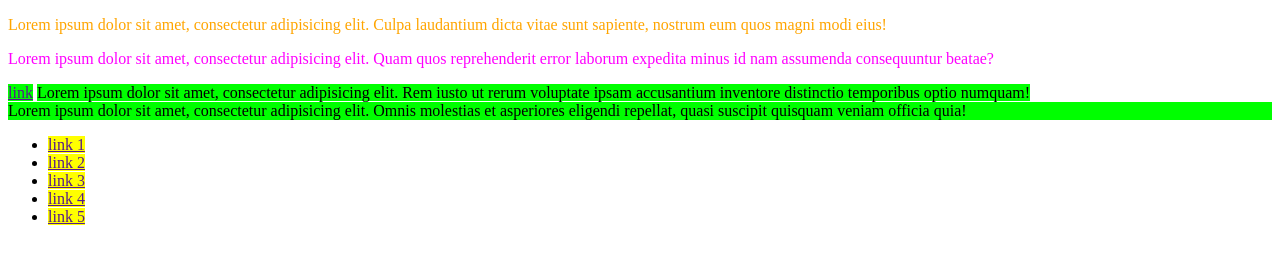
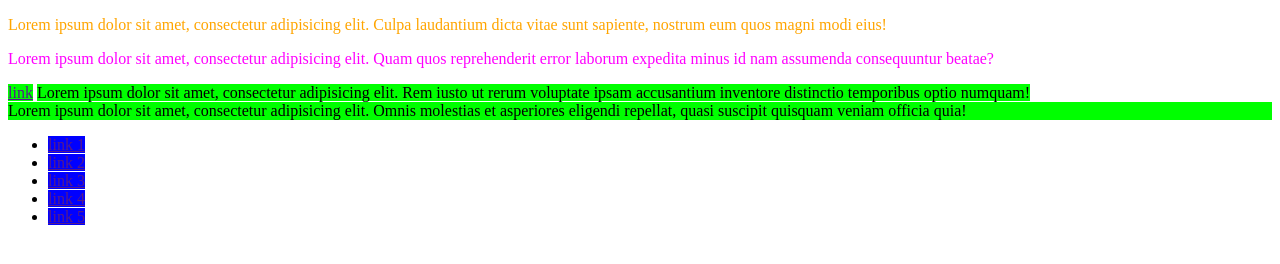
Before and after one commit to grabczakkamil/css-podstawy, a plain HTML site: page podstawowe-selektory-css/index.html in a window 1280 px wide. Drawn offline with Linux system fonts and the light colour scheme.

Commit message:
selektory potomków

```diff
--- a/podstawowe-selektory-css/css/style.css
+++ b/podstawowe-selektory-css/css/style.css
@@ -13,3 +13,6 @@ a, span, div {
 li > a {
     background-color: yellow;
 }
+ul a {
+    background-color: blue;
+}
```
